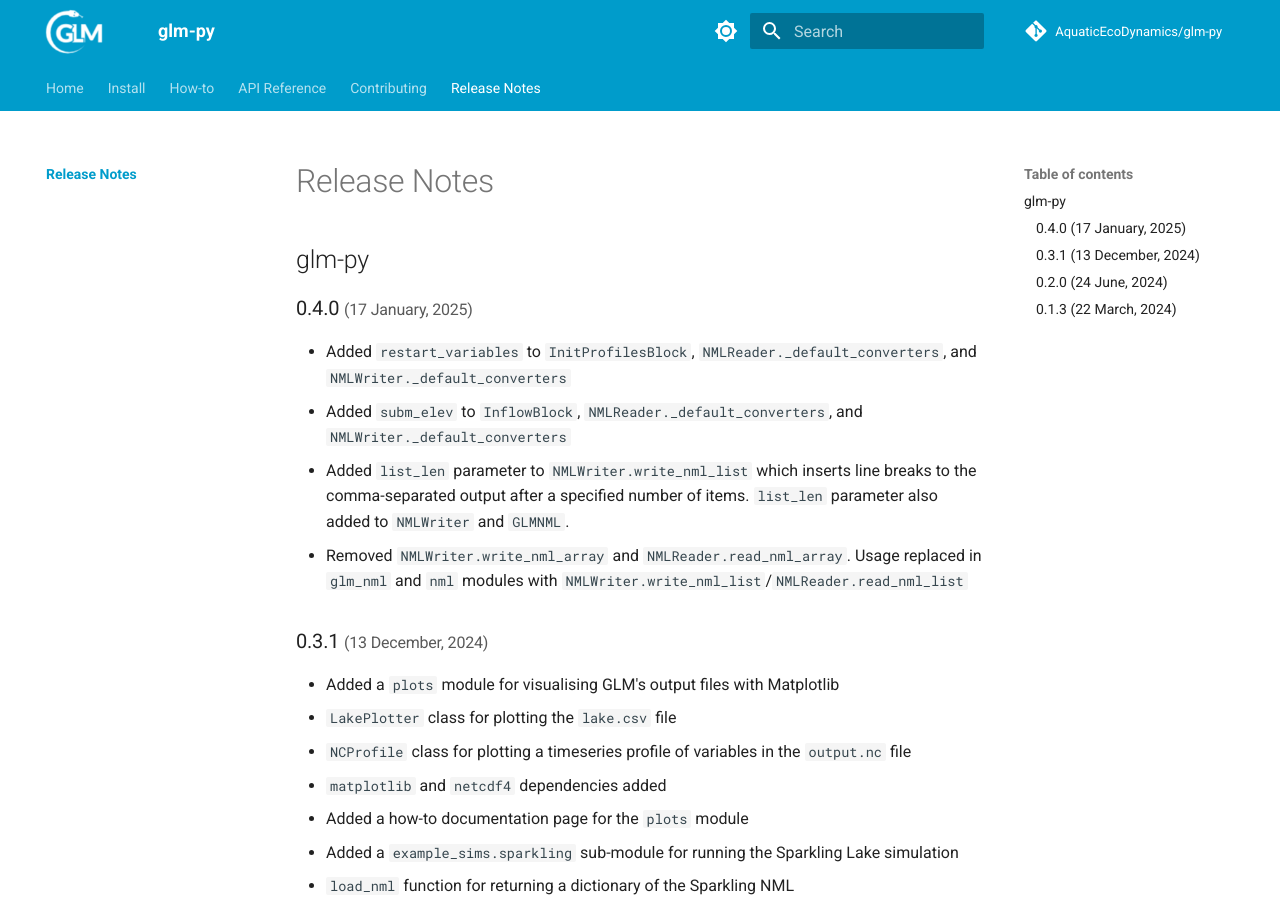
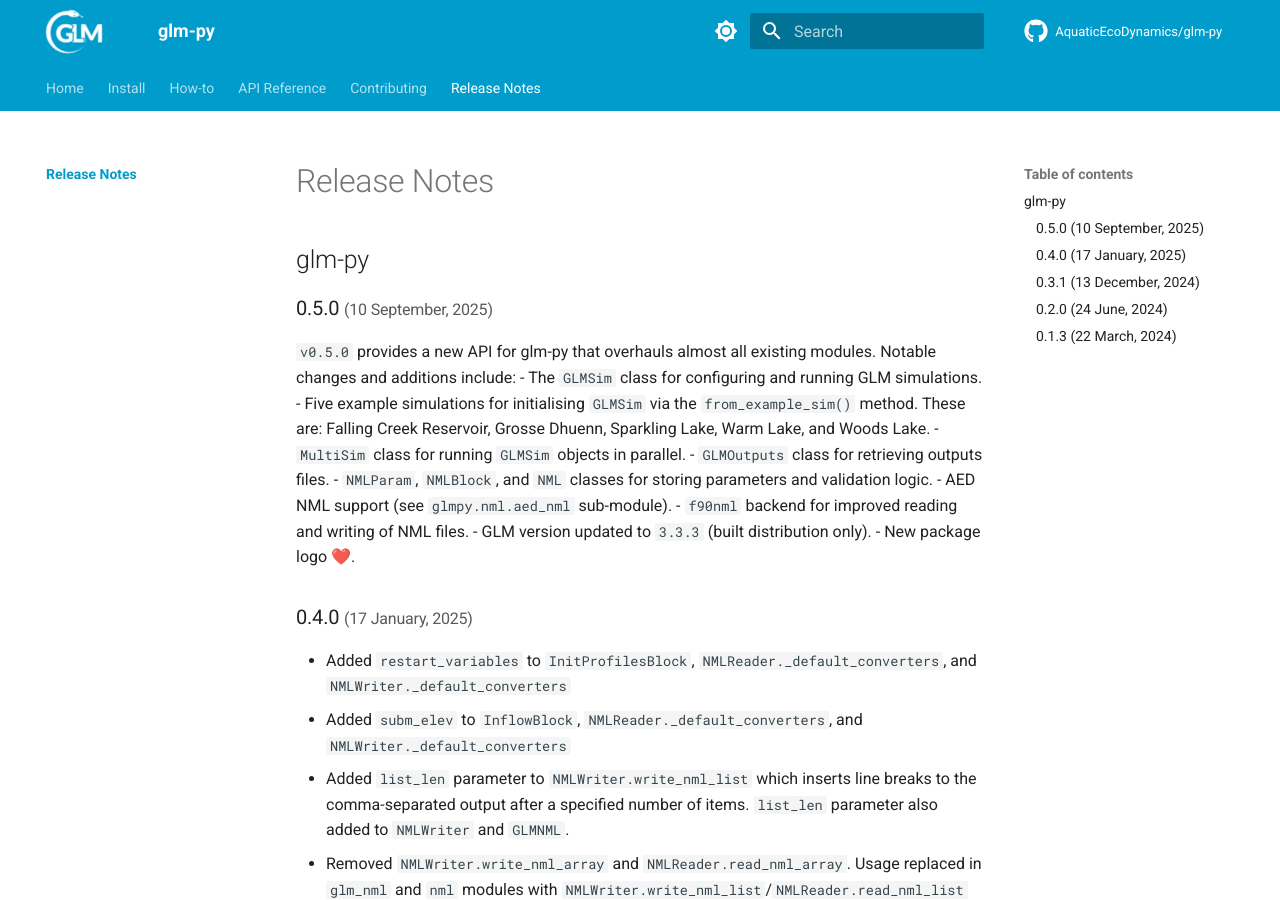
Before and after one commit to AquaticEcoDynamics/glm-py, an MkDocs documentation site: the page built from docs/release_notes/index.md, in a window 1280 px wide and 900 px high. Built offline with MkDocs 1.6.1 and Material for MkDocs 9.7.7, drawn with Linux system fonts in a browser that asks for light colours; comment, search, counter and statistics services are not loaded.

Commit message:
merge docs

```diff
--- a/docs/release_notes/index.md
+++ b/docs/release_notes/index.md
@@ -1,6 +1,19 @@
 # Release Notes
 
 ## glm-py
+
+### 0.5.0 <small>(10 September, 2025)</small> { id="0.5.0" }
+
+`v0.5.0` provides a new API for glm-py that overhauls almost all existing modules. Notable changes and additions include:
+- The `GLMSim` class for configuring and running GLM simulations.
+- Five example simulations for initialising `GLMSim` via the `from_example_sim()` method. These are: Falling Creek Reservoir, Grosse Dhuenn, Sparkling Lake, Warm Lake, and Woods Lake.
+- `MultiSim` class for running `GLMSim` objects in parallel.
+- `GLMOutputs` class for retrieving outputs files.
+- `NMLParam`, `NMLBlock`, and `NML` classes for storing parameters and validation logic.
+- AED NML support  (see `glmpy.nml.aed_nml` sub-module).
+- `f90nml` backend for improved reading and writing of NML files.
+- GLM version updated to `3.3.3` (built distribution only).
+- New package logo ❤️.
 
 ### 0.4.0 <small>(17 January, 2025)</small> { id="0.4.0" }
 
--- a/mkdocs.yml
+++ b/mkdocs.yml
@@ -6,6 +6,8 @@ theme:
     name: material
     logo: img/glmpy-white-stencil.png
     custom_dir: docs/custom_theme/
+    icon:
+      repo: fontawesome/brands/github
     features:
       - content.code.copy
       - navigation.tabs
```
Also changed, not shown: docs/index.md (+17 -19 lines).
